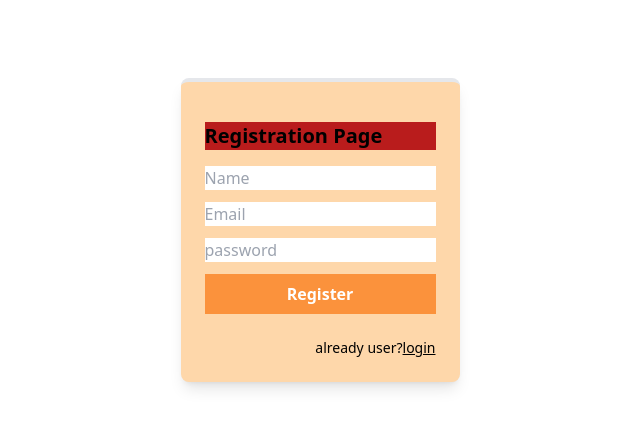
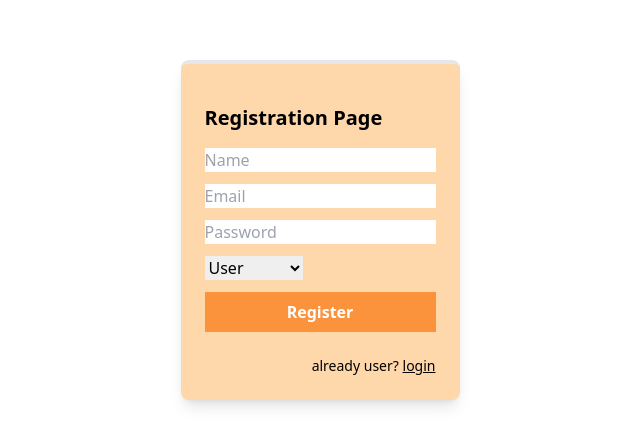
Before and after one commit to Jagadeeswar21/nextjs-task, a Next.js app: page /Register in a window 1280 px wide. Shown: the part 170-616 px from the top of the page, without its empty margins (320-960 px from the left). Built offline with nearby package versions, Linux system fonts and the light colour scheme.

Commit message:
register form validation,authentication of user

```diff
--- a/models/schema.ts
+++ b/models/schema.ts
@@ -27,7 +27,7 @@ const userSchema=new Schema(
         role: {
             type: String,
             enum: ["admin", "user"],
-            default: "user",
+
             required: true,
           },
     },
--- a/package.json
+++ b/package.json
@@ -10,10 +10,13 @@
   },
   "dependencies": {
     "bcryptjs": "^2.4.3",
+    "formik": "^2.4.6",
     "mongoose": "^8.4.1",
     "next": "14.2.3",
+    "next-auth": "^4.24.7",
     "react": "^18",
-    "react-dom": "^18"
+    "react-dom": "^18",
+    "yup": "^1.4.0"
   },
   "devDependencies": {
     "@types/bcryptjs": "^2.4.6",
--- /dev/null
+++ b/src/app/api/auth/[...nextauth]/route.ts
@@ -0,0 +1,57 @@
+import nextAuth from "next-auth";
+import type { NextAuthOptions } from "next-auth";
+import  CredentialsProvider  from "next-auth/providers/credentials";
+import User from "../../../../../models/schema";
+import bcrypt from 'bcryptjs';
+import { connectMongoDB } from "../../../../../lib/mongodb";
+
+
+const authOptions:NextAuthOptions={
+    providers:[
+        CredentialsProvider({
+            name: 'credentials',
+            credentials:{
+                email: { label: "email", type: "email" },
+                password: { label: "Password", type: "password" },
+
+            },
+            async authorize(credentials){
+                if (!credentials) {
+                    return null;
+                  }
+                const {email,password}=credentials;
+
+                try {
+                    await connectMongoDB();
+                    const user=await User.findOne({email})
+                     if(!user){
+                        return null;
+                     }
+                     const passwordMatch=await bcrypt.compare(password,user.password);
+                     if(!passwordMatch){
+                        return null;
+                     }
+                     return user;
+
+                } catch (error) {
+                    console.log(error)
+
+                }
+
+            }
+        }),
+
+    ],
+    session:{
+        strategy:"jwt",
+    },
+    secret:process.env.NEXTAUTH_SECRET,
+    pages:{
+        signIn:"/"
+    }
+
+};
+
+const handler=nextAuth(authOptions);
+
+export {handler as Get, handler as POST}
--- /dev/null
+++ b/src/app/api/register/route.ts
@@ -0,0 +1,16 @@
+import { connectMongoDB } from "../../../../lib/mongodb";
+import User from "../../../../models/schema";
+import { NextResponse } from "next/server";
+import bcrypt from 'bcryptjs'
+export async function POST(req:Request){
+    try {
+        const {name, email, password,role}=await req.json()
+        await connectMongoDB()
+         const hashedPassword=await bcrypt.hash(password,10)
+        await User.create({name, email, password: hashedPassword, role})
+        return NextResponse.json({message:"User Registered"},{status:201})
+    } catch (error) {
+        return NextResponse.json({message:"An error occurred "},{status:500})
+    }
+
+}
--- a/src/app/api/router/route.ts
+++ b/src/app/api/userExists/route.ts
@@ -1,14 +1,14 @@
 import { connectMongoDB } from "../../../../lib/mongodb";
 import User from "../../../../models/schema";
 import { NextResponse } from "next/server";
-import bcrypt from 'bcryptjs'
 export async function POST(req:Request){
     try {
-        const {name, email, password}=await req.json()
         await connectMongoDB()
-         const hashedPassword=await bcrypt.hash(password,10)
-        await User.create({name, email, password: hashedPassword})
-        return NextResponse.json({message:"User Registered"},{status:201})
+        const {email}=await req.json()
+        console.log(email,"email")
+       let user= await User.findOne({email}).select('_id')
+       console.log(user,"user")
+        return NextResponse.json({user})
     } catch (error) {
         return NextResponse.json({message:"An error occurred "},{status:500})
     }
--- a/src/app/components/LoginForm.tsx
+++ b/src/app/components/LoginForm.tsx
@@ -1,27 +1,48 @@
 'use client'
 import Link from "next/link";
 import { useState } from "react";
+import { signIn } from "next-auth/react";
+import { useRouter } from "next/navigation";
 
-export default function LoginForm(){
-    const[email,setEmail]=useState("")
-    const[password,setPassword]=useState("")
-    const[error,setError]=useState("")
-    const handleSubmit = async (e:React.FormEvent) => {
+export default function LoginForm() {
+    const [email, setEmail] = useState<string>("");
+    const [password, setPassword] = useState<string>("");
+    const [error, setError] = useState<string>("");
+
+    const router = useRouter();
+
+    const handleSubmit = async (e: React.FormEvent) => {
         e.preventDefault();
+
+        try{
+            const res=await signIn("credentials",{
+                email,password,redirect:false,});
+                if(res?.error){
+                    setError("invalid credentials")
+                    return;
                 }
-    return(
-        <div className="grid place-items-center h-screen ">
-            <div className="shadow-lg p-6 rounded-lg border-t-4 bg-orange-200 ">
-                <h1 className="text-xl font-bold my-4"> Login Page</h1>
+                router.replace("dashboard")
+            }catch(error){
+                console.log(error)
+            }
+    };
+    return (
+        <div className="grid place-items-center h-screen">
+            <div className="shadow-lg p-6 rounded-lg border-t-4 bg-orange-200">
+                <h1 className="text-xl font-bold my-4">Login Page</h1>
                 <form onSubmit={handleSubmit} className="flex flex-col gap-3">
                     <input
                         type="text"
                         placeholder="Email"
-                     onChange={(e) => setEmail(e.target.value)}/>
+                        value={email}
+                        onChange={(e) => setEmail(e.target.value)}
+                    />
                     <input
                         type="password"
-                     placeholder="password"
-                     onChange={(e) => setPassword(e.target.value)}/>
+                        placeholder="Password"
+                        value={password}
+                        onChange={(e) => setPassword(e.target.value)}
+                    />
                     <button className="bg-orange-400 text-white font-bold px-6 py-2">Login</button>
 
                     {error && (
@@ -30,10 +51,11 @@ export default function LoginForm(){
                         </div>
                     )}
 
-                   <Link className="text-sm mt-3 text-right" href={"/register"}>Don t have an account ?<span className="underline">register</span></Link>
+                    <Link className="text-sm mt-3 text-right" href="/register">
+                        Don t have an account? <span className="underline">Register</span>
+                    </Link>
                 </form>
             </div>
         </div>
-    )
-
+    );
 }
--- a/src/app/components/RegisterForm.tsx
+++ b/src/app/components/RegisterForm.tsx
@@ -1,77 +1,144 @@
 "use client";
 
 import Link from "next/link";
-import { FormEvent, useState } from "react";
+import { useFormik } from "formik";
+import * as Yup from "yup";
 import { useRouter } from "next/navigation";
+import { useState } from "react";
 
-export default function RegisterForm() {
-  const [name, setName] = useState("");
-  const [email, setEmail] = useState("");
-  const [password, setPassword] = useState("");
-  const [error, setError] = useState("");
+interface FormValues {
+  name: string;
+  email: string;
+  password: string;
+}
+
+const RegisterForm: React.FC = () => {
+  const [error, setError] = useState<string>("");
+  const [role, setRole] = useState('user');
+
+
 
   const router = useRouter();
 
-  const handleSubmit = async (e: FormEvent<HTMLFormElement>) => {
-    e.preventDefault();
+  const validationSchema = Yup.object({
+    name: Yup.string().required("Name is required"),
+    email: Yup.string().email("Invalid email format").required("Email is required"),
+    password: Yup.string().min(6, "Password must be at least 6 characters").required("Password is required"),
+  });
 
-    if (!name || !email || !password) {
-      setError("All fields are necessary.");
-      return;
-    }
-try{
-    const res = await fetch("api/register", {
+  const formik = useFormik<FormValues>({
+    initialValues: {
+      name: "",
+      email: "",
+      password: "",
+    },
+
+    onSubmit: async (values, { resetForm }) => {
+
+      try {
+        const resUserExists = await fetch("/api/userExists", {
           method: "POST",
           headers: {
             "Content-Type": "application/json",
           },
-        body: JSON.stringify({
-          name,
-          email,
-          password,
-        }),
+          body: JSON.stringify({email: values.email}),
+        });
+        const {user}=await resUserExists.json()
+        if(user){
+          setError("User already exits " )
+          return
+        }
+
+        const res = await fetch("/api/register", {
+          method: "POST",
+          headers: {
+            "Content-Type": "application/json",
+          },
+          body: JSON.stringify(values),
         });
 
         if (res.ok) {
-        const form = e.target as HTMLFormElement;
-        form.reset();
+          resetForm();
           router.push("/");
         } else {
-        console.log("User registration failed.");
+          setError("User registration failed.");
         }
-    } catch (error) {
-      console.log("Error during registration: ", error);
+      } catch (error: any) {
+        setError("Error during registration: " + error.message);
+        console.log(error)
       }
-  };
-return(
-        <div className="grid place-items-center h-screen ">
-            <div className="shadow-lg p-6 rounded-lg border-t-4 bg-orange-200 ">
-                <h1 className="text-xl font-bold my-4 bg-red-700"> Registration Page</h1>
+    },
+  });
 
-                <form onSubmit={handleSubmit} className="flex flex-col gap-3 ">
+  return (
+    <div className="grid place-items-center h-screen">
+      <div className="shadow-lg p-6 rounded-lg border-t-4 bg-orange-200">
+        <h1 className="text-xl font-bold my-4">Registration Page</h1>
+        <form onSubmit={formik.handleSubmit} className="flex flex-col gap-3">
           <input
             type="text"
+            name="name"
             placeholder="Name"
-                    onChange={(e)=>setName(e.target.value)}/>
+            onChange={formik.handleChange}
+            onBlur={formik.handleBlur}
+            value={formik.values.name}
+            className={formik.touched.name && formik.errors.name ? "border-red-500" : ""}
+          />
+          {formik.touched.name && formik.errors.name && (
+            <div className="text-red-500 text-sm">{formik.errors.name}</div>
+          )}
           <input
             type="text"
+            name="email"
             placeholder="Email"
-                    onChange={(e)=>setEmail(e.target.value)}/>
+            onChange={formik.handleChange}
+            onBlur={formik.handleBlur}
+            value={formik.values.email}
+            className={formik.touched.email && formik.errors.email ? "border-red-500" : ""}
+          />
+          {formik.touched.email && formik.errors.email && (
+            <div className="text-red-500 text-sm">{formik.errors.email}</div>
+          )}
           <input
             type="password"
-                    placeholder="password"
-                    onChange={(e)=>setPassword(e.target.value)}/>
+            name="password"
+            placeholder="Password"
+            onChange={formik.handleChange}
+            onBlur={formik.handleBlur}
+            value={formik.values.password}
+            className={formik.touched.password && formik.errors.password ? "border-red-500" : ""}
+          />
+          <div>
+          <select
 
-                   <button className="bg-orange-400 text-white cursor-pointer font-bold px-6 py-2">Register</button>
+            value={role}
+            onChange={(e) => setRole(e.target.value)}
 
+            required
+          >
+            <option value="" disabled>Select role</option>
+            <option value="user">User</option>
+            <option value="admin">Admin</option>
+          </select>
+        </div>
+          {formik.touched.password && formik.errors.password && (
+            <div className="text-red-500 text-sm">{formik.errors.password}</div>
+          )}
+          <button type="submit" className="bg-orange-400 text-white cursor-pointer font-bold px-6 py-2">
+            Register
+          </button>
           {error && (
             <div className="bg-red-500 text-white w-fit text-sm py-1 px-2 rounded-md mt-2">
               {error}
             </div>
           )}
-                   <Link className="text-sm mt-3 text-right" href={"/"}>already user?<span className="underline">login</span></Link>
+          <Link className="text-sm mt-3 text-right" href={"/"}>
+            already user? <span className="underline">login</span>
+          </Link>
         </form>
       </div>
     </div>
-    )
-}
+  );
+};
+
+export default RegisterForm;
```
Also changed, not shown: 2 other files (tests, documents, lock files or other folders). Lines whose indentation alone changed are shown as unchanged.
